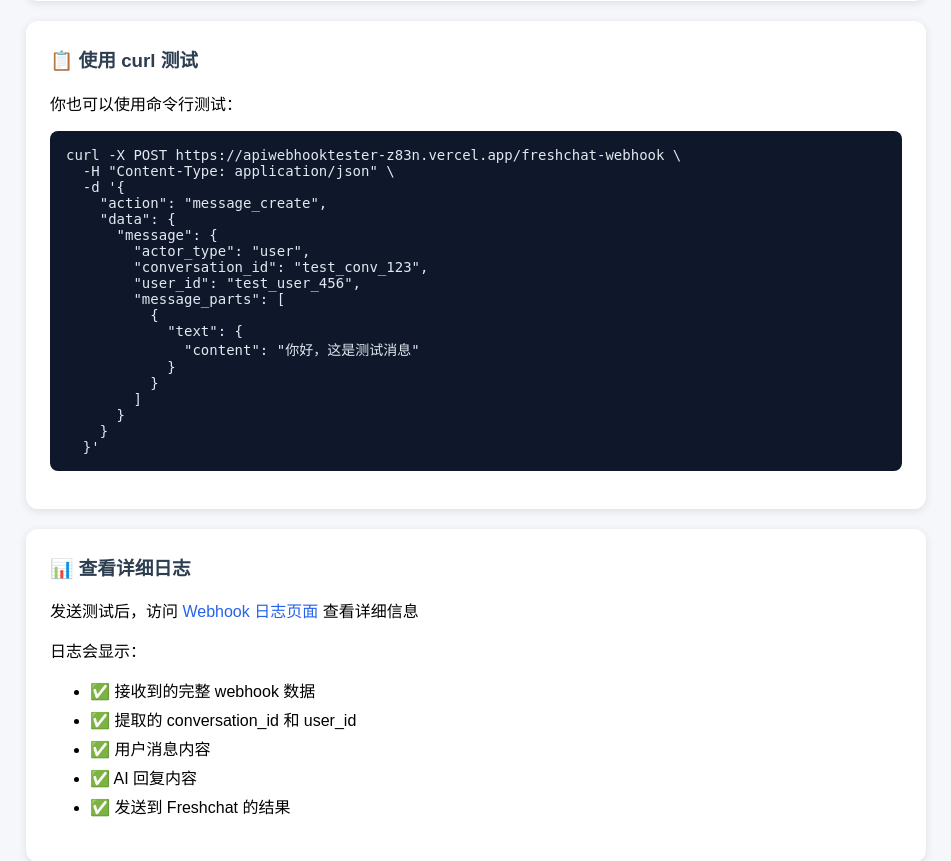
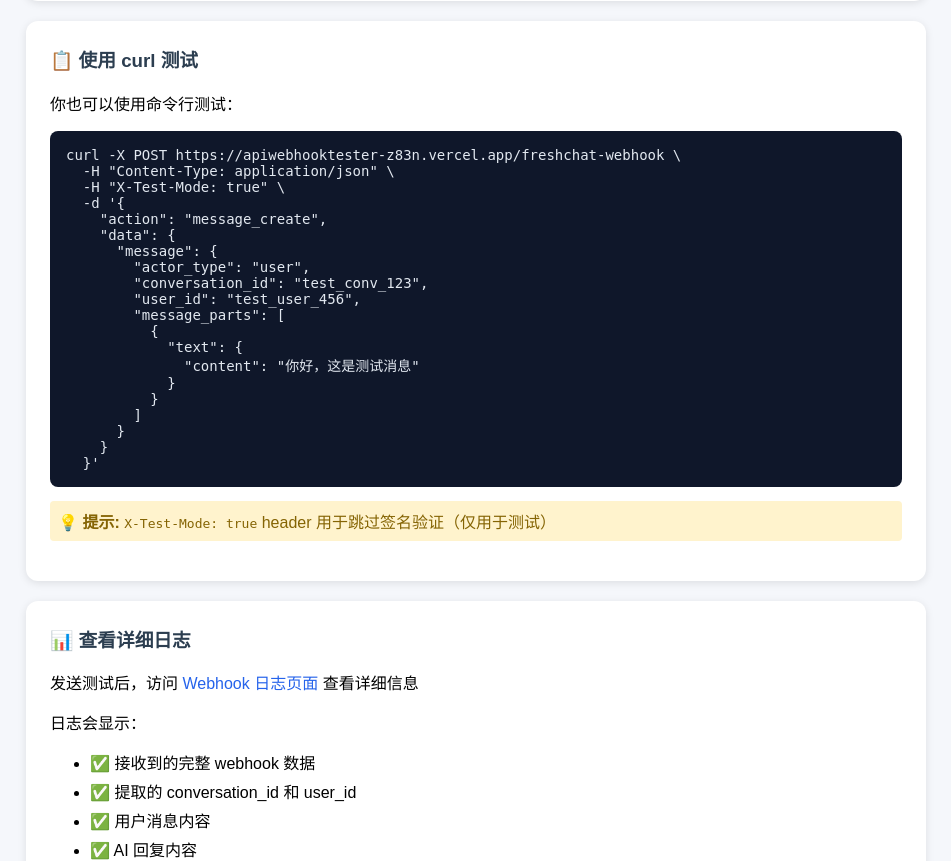
Before and after one commit to Doublehands/apiwebhooktester, a Flask app: page /webhook-test in a window 1280 px wide. Shown: the part 748-1609 px from the top of the page, without its empty margins (164-1115 px from the left). Run offline with Flask 3, Linux system fonts and the light colour scheme.

Commit message:
vercel new -v

```diff
--- a/my-flask-webhook/app.py
+++ b/my-flask-webhook/app.py
@@ -79,16 +79,18 @@ def webhook():
     # 获取签名和 payload
     signature = request.headers.get('X-Freshchat-Signature')
     payload = request.get_data(as_text=True)
+    test_mode = request.headers.get('X-Test-Mode') == 'true'  # 测试模式标记
 
     print(f"📋 Headers: {dict(request.headers)}")
     print(f"🔐 Signature: {signature[:50] if signature else 'None'}...")
+    print(f"🧪 Test Mode: {test_mode}")
 
-    # 验证签名（如果配置了 Public Key）
-    if FRESHCHAT_PUBLIC_KEY:
+    # 验证签名（如果配置了 Public Key 且不是测试模式）
+    if FRESHCHAT_PUBLIC_KEY and not test_mode:
         print("🔒 开始验证签名...")
         if not signature:
             print("❌ 缺少签名")
-            return jsonify({'error': 'Missing signature'}), 401
+            return jsonify({'error': 'Missing signature', 'hint': 'Add X-Test-Mode: true header to skip signature verification for testing'}), 401
         try:
             signature_bytes = base64.b64decode(signature)
             FRESHCHAT_PUBLIC_KEY.verify(
@@ -100,9 +102,12 @@ def webhook():
             print("✅ 签名验证通过")
         except Exception as e:
             print(f"❌ 签名验证失败: {e}")
-            return jsonify({'error': 'Invalid signature'}), 401
+            return jsonify({'error': 'Invalid signature', 'hint': 'Add X-Test-Mode: true header to skip signature verification for testing'}), 401
     else:
-        print("⚠️  跳过签名验证（未配置 Public Key）")
+        if test_mode:
+            print("⚠️  测试模式：跳过签名验证")
+        else:
+            print("⚠️  跳过签名验证（未配置 Public Key）")
 
     # 解析 JSON 数据
     try:
@@ -354,11 +359,14 @@ def webhook_test_send():
     }
 
     try:
-        # 发送到 webhook 端点
+        # 发送到 webhook 端点（添加测试模式 header 跳过签名验证）
         response = requests.post(
             f'{request.host_url}freshchat-webhook',
             json=webhook_data,
-            headers={'Content-Type': 'application/json'},
+            headers={
+                'Content-Type': 'application/json',
+                'X-Test-Mode': 'true'  # 测试模式，跳过签名验证
+            },
             timeout=30
         )
 
--- a/my-flask-webhook/templates/webhook_simple.html
+++ b/my-flask-webhook/templates/webhook_simple.html
@@ -152,6 +152,7 @@
         <p>你也可以使用命令行测试：</p>
         <pre>curl -X POST https://apiwebhooktester-z83n.vercel.app/freshchat-webhook \
   -H "Content-Type: application/json" \
+  -H "X-Test-Mode: true" \
   -d '{
     "action": "message_create",
     "data": {
@@ -169,6 +170,9 @@
       }
     }
   }'</pre>
+        <p style="margin-top: 12px; color: #856404; background: #fff3cd; padding: 8px; border-radius: 4px;">
+            <strong>💡 提示:</strong> <code>X-Test-Mode: true</code> header 用于跳过签名验证（仅用于测试）
+        </p>
     </div>
 
     <div class="card">
```
